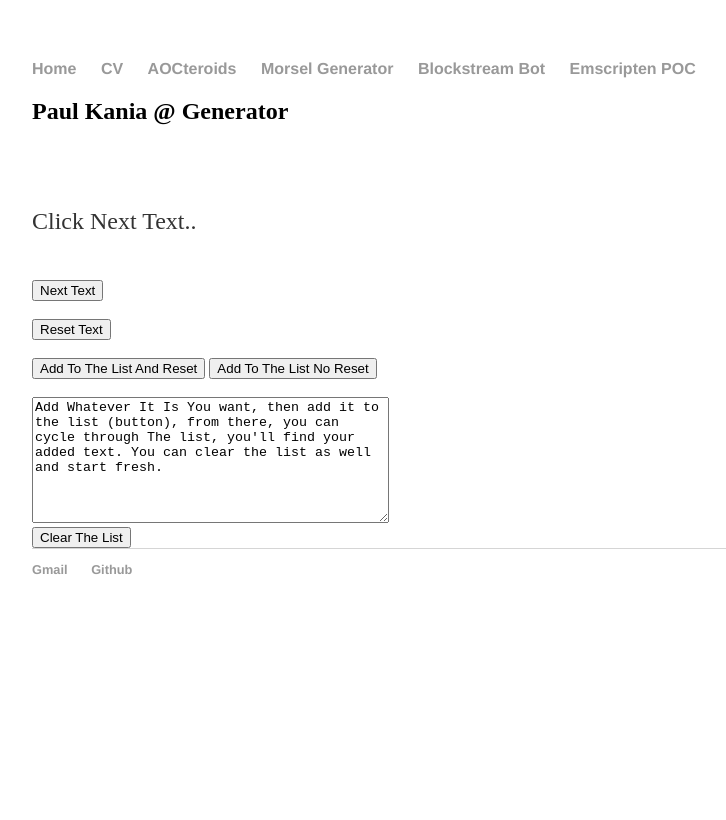
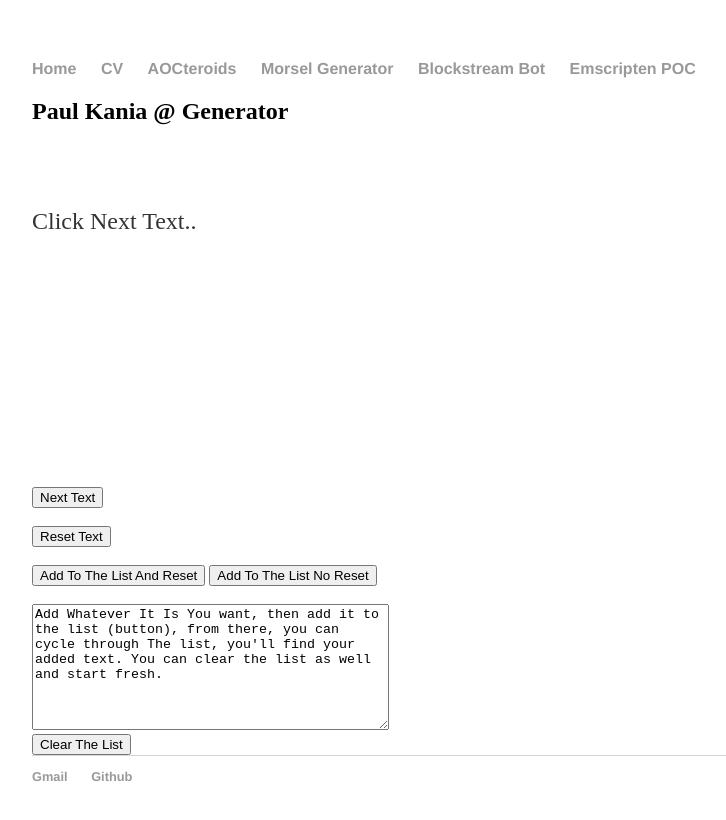
Before and after one commit to paulkania/paulkania.github.io, a Jekyll site: the page built from generator.html, in a window 1280 px wide. Shown: the top 820 px of the page, without its empty margins (160-886 px from the left). Built offline with Jekyll 4.4.1, drawn with Linux system fonts in a browser that asks for light colours.

Commit message:
fixed jarring on morsel page. added resume

```diff
--- a/css/main.css
+++ b/css/main.css
@@ -1,3 +1,8 @@
+#ephemeral_line {
+min-height: 10.0em;
+/*position: relative; && padding: 30px;were used and discarded*/
+}
+
 body {
     margin: 60px auto;
     width: 70%;
```
Also changed, not shown: 1 other file.
